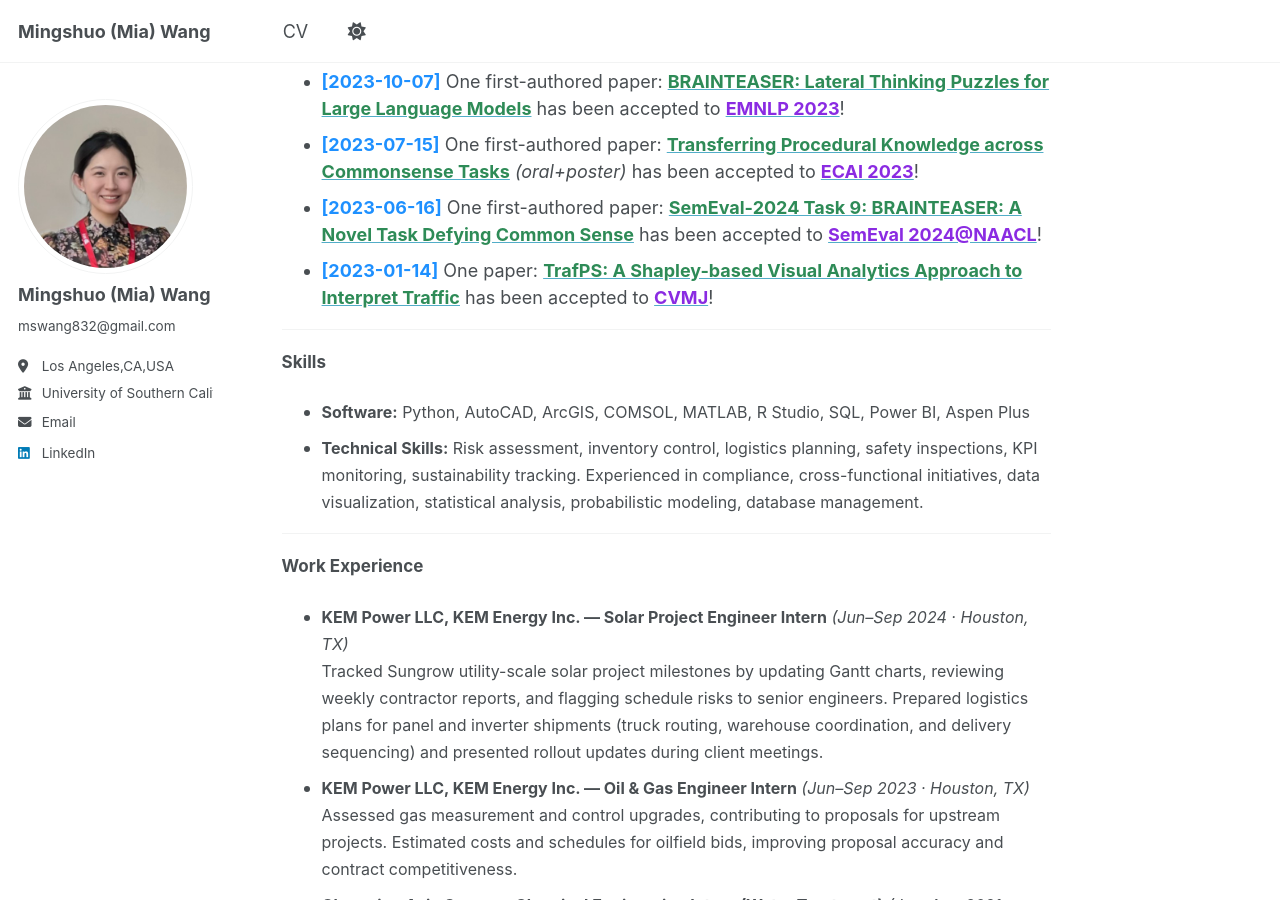
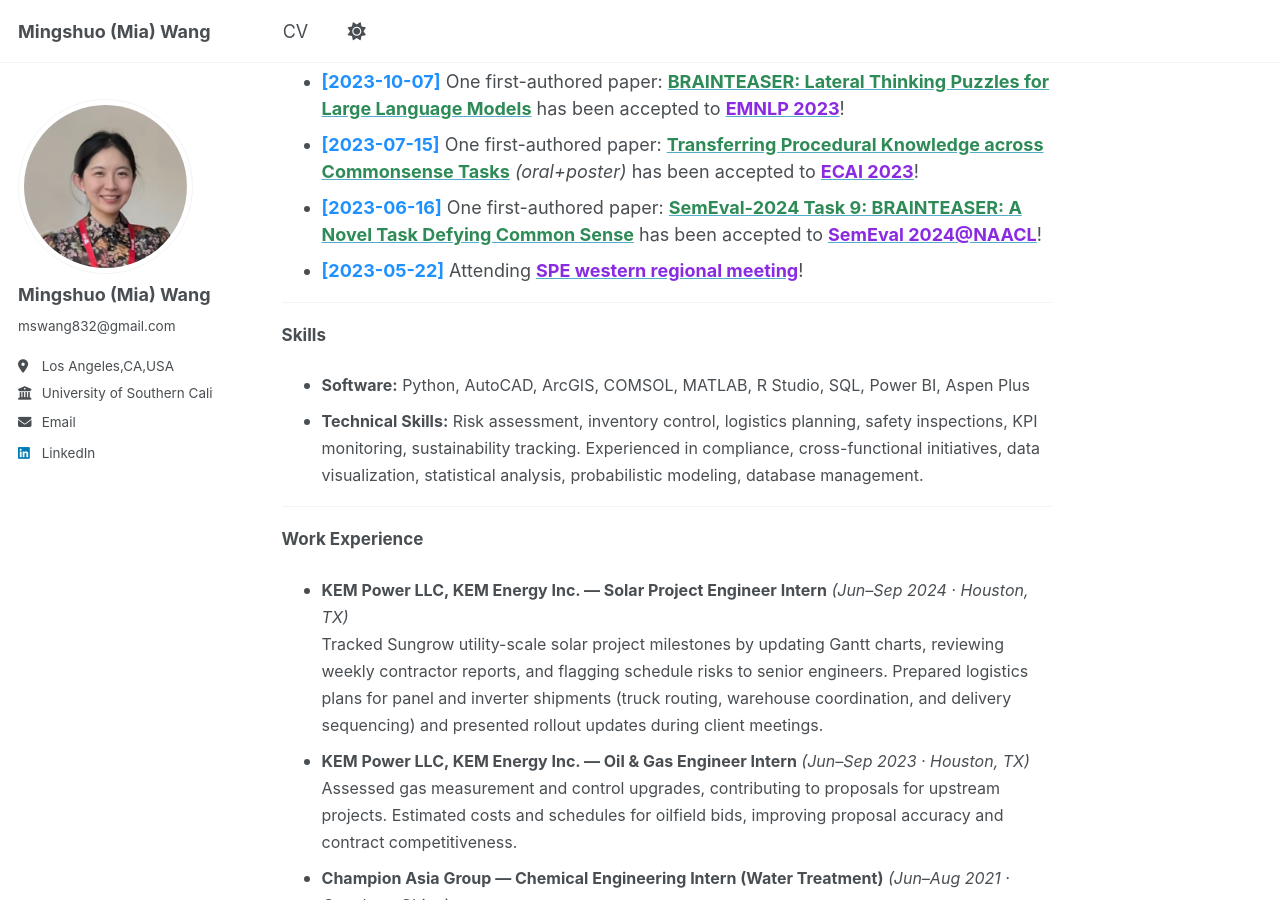
Before and after one commit to Miawang32/Miawang32.github.io, a Jekyll site: the page built from _pages/about.md, in a window 1280 px wide and 900 px high, scrolled down 1476 px. Built offline with Jekyll 4.4.1, drawn with Linux system fonts in a browser that asks for light colours; a script that is not in the unit is left out.

Commit message:
Update about.md

```diff
--- a/_pages/about.md
+++ b/_pages/about.md
@@ -46,7 +46,7 @@ With a blend of technical, analytical, and management skills, I am passionate ab
 - **<span style="color: #1E90FF;">[2023-10-07]</span>** One first-authored paper: [<span style="color: #2E8B57;">**BRAINTEASER: Lateral Thinking Puzzles for Large Language Models**</span>](https://arxiv.org/abs/2310.05057) has been accepted to [<span style="color: #8A2BE2;">**EMNLP 2023**</span>](https://2023.emnlp.org/)!
 - **<span style="color: #1E90FF;">[2023-07-15]</span>** One first-authored paper: [<span style="color: #2E8B57;">**Transferring Procedural Knowledge across Commonsense Tasks**</span>](https://arxiv.org/abs/2304.13867) _(oral+poster)_ has been accepted to [<span style="color: #8A2BE2;">**ECAI 2023**</span>](https://ecai2023.eu/ECAI2023)!
 - **<span style="color: #1E90FF;">[2023-06-16]</span>** One first-authored paper: [<span style="color: #2E8B57;">**SemEval-2024 Task 9: BRAINTEASER: A Novel Task Defying Common Sense**</span>](https://arxiv.org/abs/2404.16068) has been accepted to [<span style="color: #8A2BE2;">**SemEval 2024@NAACL**</span>](https://semeval.github.io/SemEval2024/cft)!
-- **<span style="color: #1E90FF;">[2023-01-14]</span>** One paper: [<span style="color: #2E8B57;">**TrafPS: A Shapley-based Visual Analytics Approach to Interpret Traffic**</span>](https://arxiv.org/abs/2404.16068) has been accepted to [<span style="color: #8A2BE2;">**CVMJ**</span>](https://www.editorialmanager.com/cvmj/default.aspx)!
+- **<span style="color: #1E90FF;">[2023-05-22]</span>** Attending [<span style="color: #8A2BE2;">**SPE western regional meeting**</span>](https://onepetro.org/SPEWRM/23WRM/conference/23WRM)!
 
 ---
 
```
